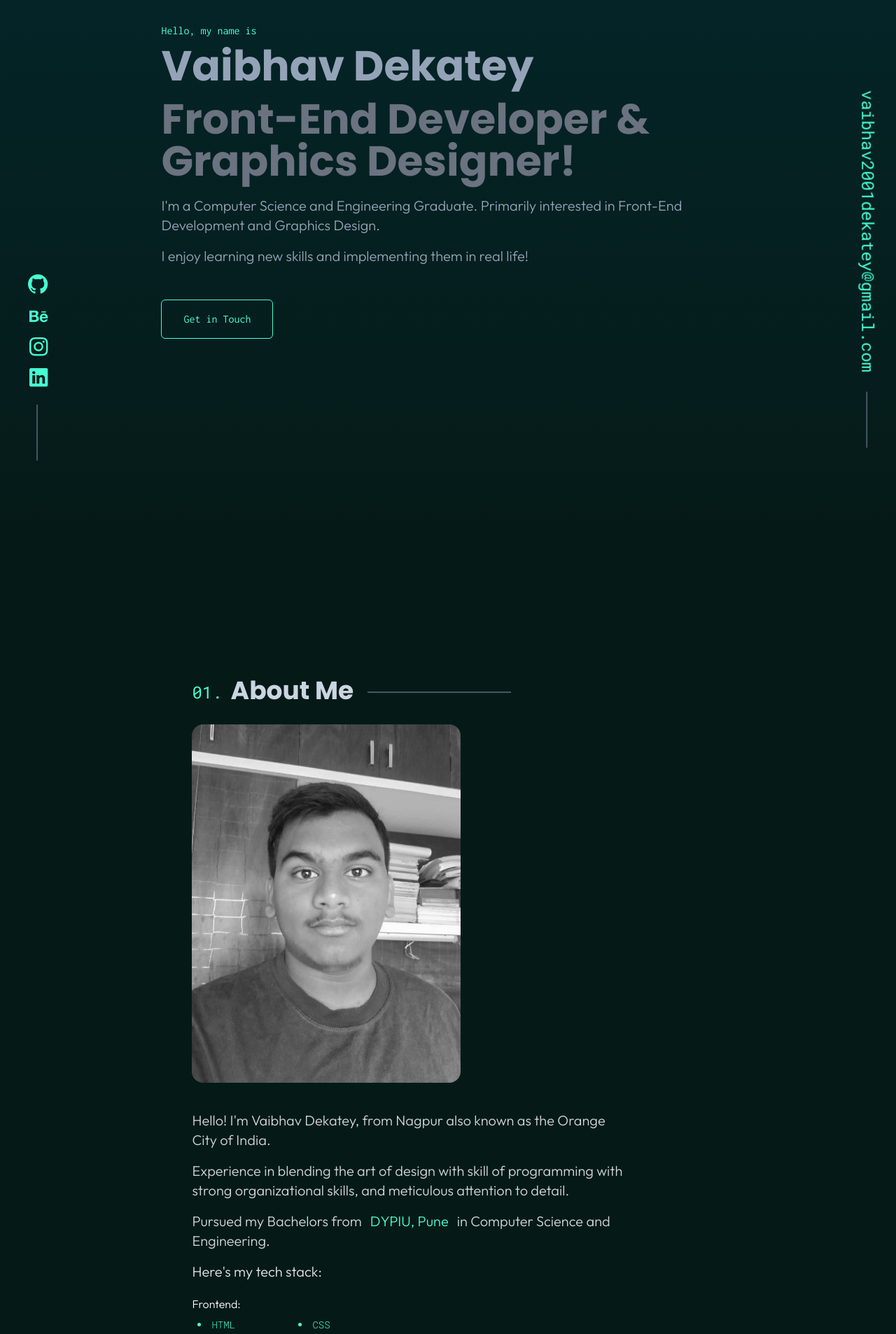
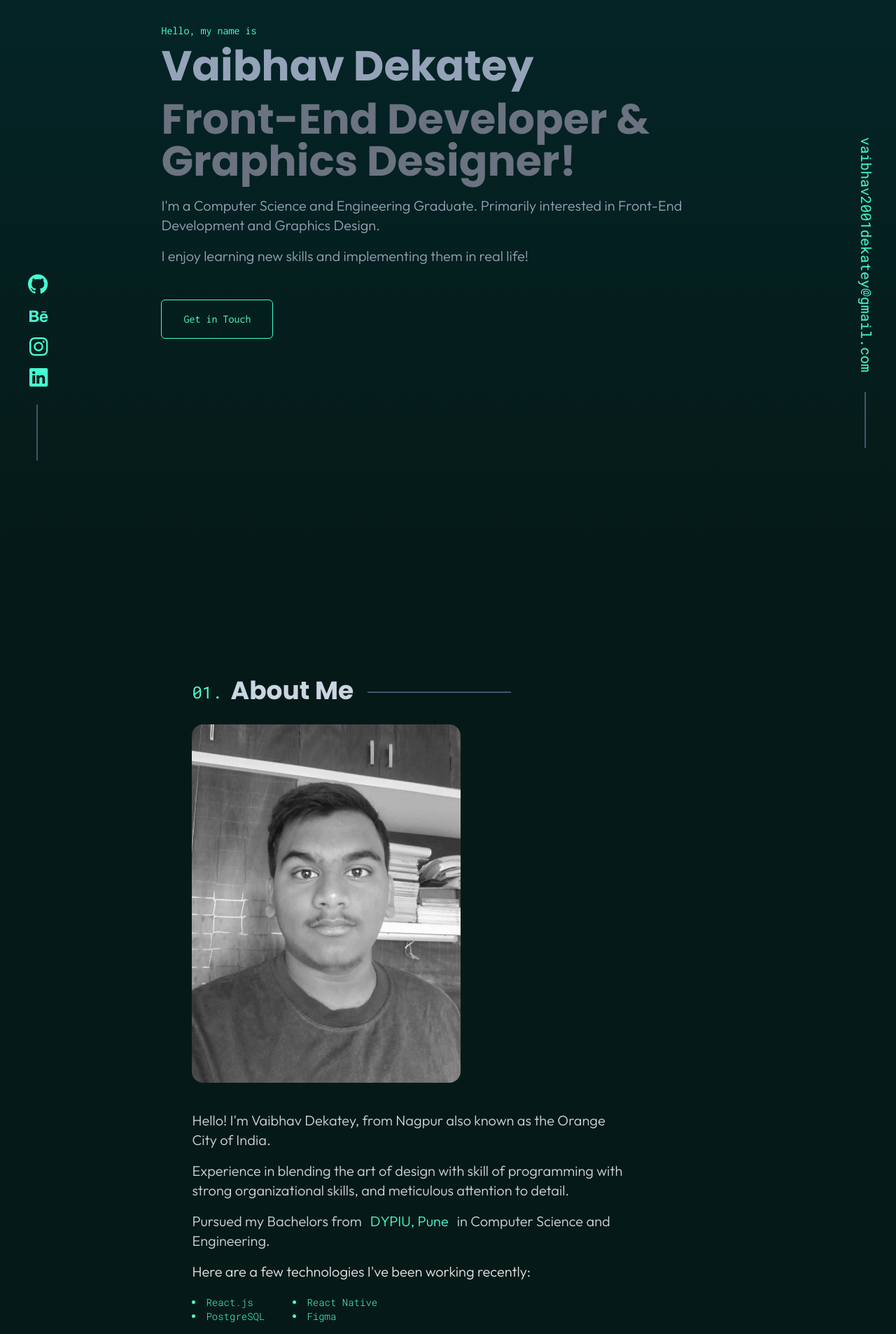
Before and after one commit to vaibhavdekatey/portfolio, a React (Vite) app: page / in a window 1280 px wide. Shown: the part 160-2066 px from the top of the page at 70% size. Built offline with nearby package versions, Linux system fonts and the light colour scheme.

Commit message:
Add tech stacks

```diff
--- a/src/components/Hello.jsx
+++ b/src/components/Hello.jsx
@@ -27,7 +27,7 @@ function Hello() {
                 transition: { ease: "easeIn", duration: 0.2, delay: 0.1 },
               }}
               viewport={{ once: false, amount: 0.1 }}
-              className="text-txt_primary font-inconsolata mb-2 "
+              className="text-txt_primary font-inconsolata mb-2 hover:text-gray-300 hover:italic transition-all ease-out "
             >
               Hello, my name is
             </motion.h6>
--- a/src/components/Hero.jsx
+++ b/src/components/Hero.jsx
@@ -74,10 +74,10 @@ function Hero() {
                 </p>
 
                 <p className=" text-gray-200 mt-4 sm:text-base md:text-xl">
-                  Here's my tech stack:
+                  Here are a few technologies I've been working recently:
                 </p>
                 <div className="w-72 mt-5 ">
-                  {Object.entries(stacks).map(([key, values]) => (
+                  {/* {Object.entries(stacks).map(([key, values]) => (
                     <div key={key} className="  ">
                       <div className="">
                         <p className="text-white">{key}</p>
@@ -90,14 +90,14 @@ function Hero() {
                         </ul>
                       </div>
                     </div>
-                  ))}
+                  ))} */}
 
-                  {/* <ul className="text-txt_primary text-sm font-robotoMono list-disc list-inside mt-2 grid grid-cols-2 ">
-                    <li>Coding</li>
-                    <li>Illustration</li>
-                    <li>Gaming</li>
-                    <li>Painting</li>
-                  </ul> */}
+                  <ul className="text-txt_primary text-sm font-robotoMono list-disc list-inside mt-2 grid grid-cols-2 ">
+                    <li>React.js</li>
+                    <li>React Native</li>
+                    <li>PostgreSQL</li>
+                    <li>Figma</li>
+                  </ul>
                 </div>
               </div>
             </div>
--- a/src/components/Mailto.jsx
+++ b/src/components/Mailto.jsx
@@ -3,7 +3,7 @@ const styles =
   "rotate-90 lg:translate-x-[83vw] md:translate-x-[64vw] -translate-y-[20vh]  bottom-0";
 function Mailto() {
   return (
-    <div className="sm:hidden md:flex mailto flex-row flex fixed bottom-[-1rem] right-[2.5rem] mb-4 mr-4 rotate-90 origin-bottom-right text-2xl font-robotoMono text-txt_primary  hover:text-white z-10 bg-transparent transition ease-in">
+    <div className="sm:hidden md:flex mailto flex-row flex fixed bottom-[-1rem] right-[2.5rem] mb-4 mr-4 rotate-90 origin-bottom-right text-xl font-robotoMono text-txt_primary  hover:text-white z-10 bg-transparent transition ease-in">
       <a
         className="hover:-translate-x-2 transition ease-out"
         href="mailto:vaibhav2001dekatey@gmail.com"
```
